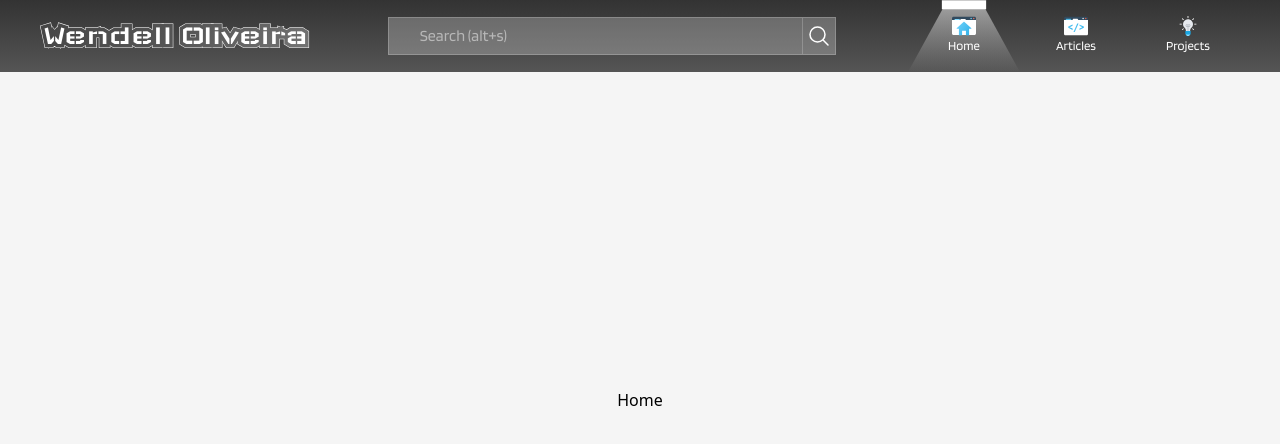
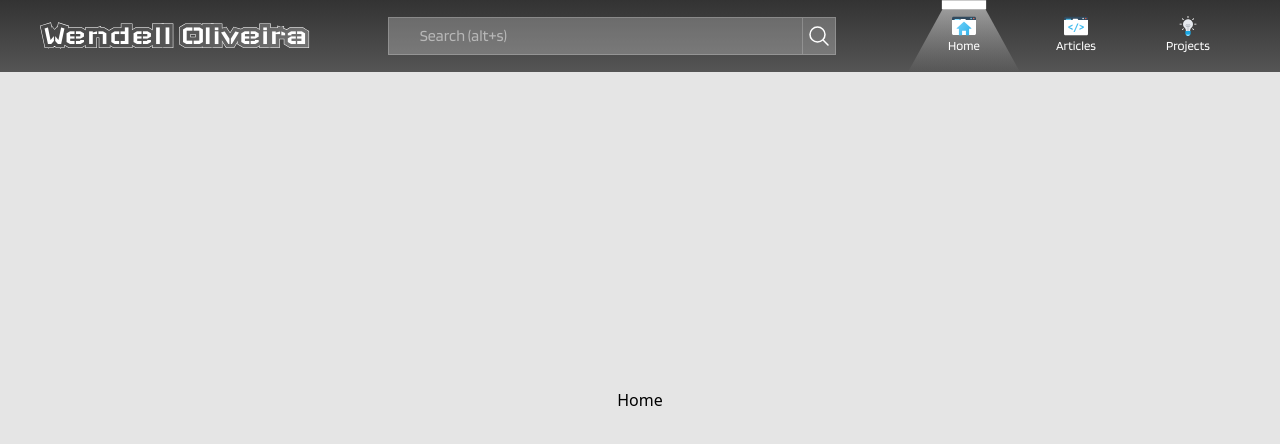
Before and after one commit to sowodev/my-portfolio, a React (Vite) app: page / in a window 1280 px wide. Shown: the top 444 px of the page. Built offline with nearby package versions, Linux system fonts and the light colour scheme.

Commit message:
search bar skeleton complete

```diff
--- a/src/App.css
+++ b/src/App.css
@@ -35,7 +35,7 @@ body {
   height: 100vh;
   margin: 0;
   padding: 0;
-  background-color: #f5f5f5;
+  background-color: #e5e5e5;
 }
 
 .App {
--- a/src/components/navbar/SearchBar.tsx
+++ b/src/components/navbar/SearchBar.tsx
@@ -5,7 +5,7 @@ const SearchBar = function searchBar() {
   const [inputF, setInputF] = useState(false);
 
   return (
-    <div className="nav-button-search relative justify-between">
+    <div className="nav-button-search justify-between">
       <div className="flex w-full h-full items-center">
         <label
           htmlFor="searchtab"
```
